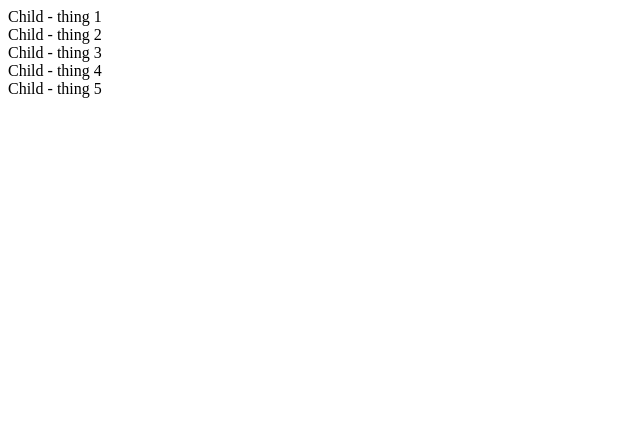
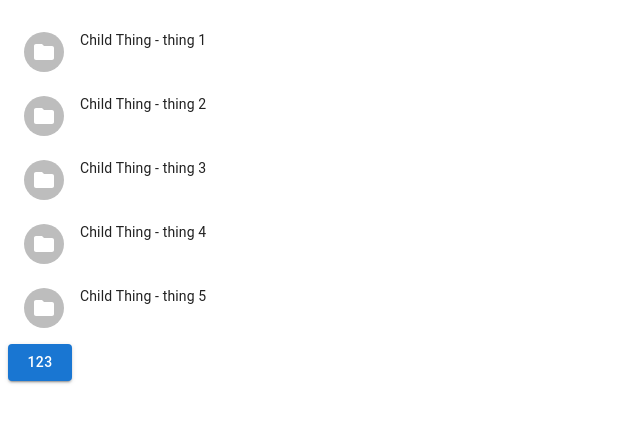
Before and after one commit to DoWhileNotDone/react-practice, a React app: page / in a window 1280 px wide. Shown: the top 422 px of the page, without its empty margins (0-640 px from the left). Built offline with nearby package versions, Linux system fonts and the light colour scheme; the HTML template or start-up script is replaced by a standard one.

Commit message:
Initial fiddles with material ui

```diff
--- a/package.json
+++ b/package.json
@@ -10,6 +10,10 @@
   "author": "",
   "license": "ISC",
   "dependencies": {
+    "@emotion/react": "^11.8.1",
+    "@emotion/styled": "^11.8.1",
+    "@mui/icons-material": "^5.4.2",
+    "@mui/material": "^5.4.2",
     "@types/node": "^17.0.17",
     "@types/react": "^17.0.39",
     "@types/react-dom": "^17.0.11",
--- a/src/components/Child.tsx
+++ b/src/components/Child.tsx
@@ -1,4 +1,12 @@
 import React from 'react';
+
+import FolderIcon from '@mui/icons-material/Folder';
+import Avatar from '@mui/material/Avatar';
+import ListItem from '@mui/material/ListItem';
+import ListItemIcon from '@mui/material/ListItemIcon';
+import ListItemText from '@mui/material/ListItemText';
+import Typography from '@mui/material/Typography';
+
 import { useThingsContext } from 'providers';
 import type { ThingInterface, ChildComponentProps} from 'definitions';
 
@@ -6,9 +14,28 @@ const Child = ({ id }: ChildComponentProps) => {
   const { state: { things }} = useThingsContext();
   const thing: ThingInterface|undefined = things.find((thing: ThingInterface) => thing.id === id);
   return (
-      <div>
-          { `Child - ${thing?.name ?? 'not found'}` }
-      </div>
+    <ListItem alignItems="flex-start">
+      <ListItemIcon>
+        <Avatar>
+          <FolderIcon />
+        </Avatar>
+      </ListItemIcon>
+      <ListItemText
+        primary={
+          <React.Fragment>
+            <Typography
+              sx={{ display: 'inline' }}
+              component="span"
+              variant="body2"
+              color="text.primary"
+            >
+            { `Child Thing - ${thing?.name ?? 'not found'}` }
+            </Typography>
+          </React.Fragment>
+        }
+        secondary={null}
+      />
+      </ListItem>
   );
 };
 
--- a/src/components/Parent.tsx
+++ b/src/components/Parent.tsx
@@ -1,4 +1,5 @@
 import React from 'react';
+import { Button, List } from '@mui/material';
 import { Child } from './Child';
 import type { ThingInterface } from 'definitions';
 import { useThingsContext } from 'providers';
@@ -8,11 +9,14 @@ const Parent = () => {
   //Deliberately not passing the full thing
   // so it can be retrieved from context in child
   return (
-      <div>
-          {things.map((thing: ThingInterface) => {
-            return <Child key={thing.id} id={thing.id}></Child>
-          })}
-      </div>
+      <>
+        <List sx={{ width: '100%', maxWidth: 360, bgcolor: 'background.paper' }}>
+            {things.map((thing: ThingInterface) => {
+              return <Child key={thing.id} id={thing.id}></Child>
+            })}
+        </List>
+        <Button variant="contained">123</Button>
+      </>
   );
 };
 
```
Also changed, not shown: 2 other files (tests, documents, lock files or other folders).
